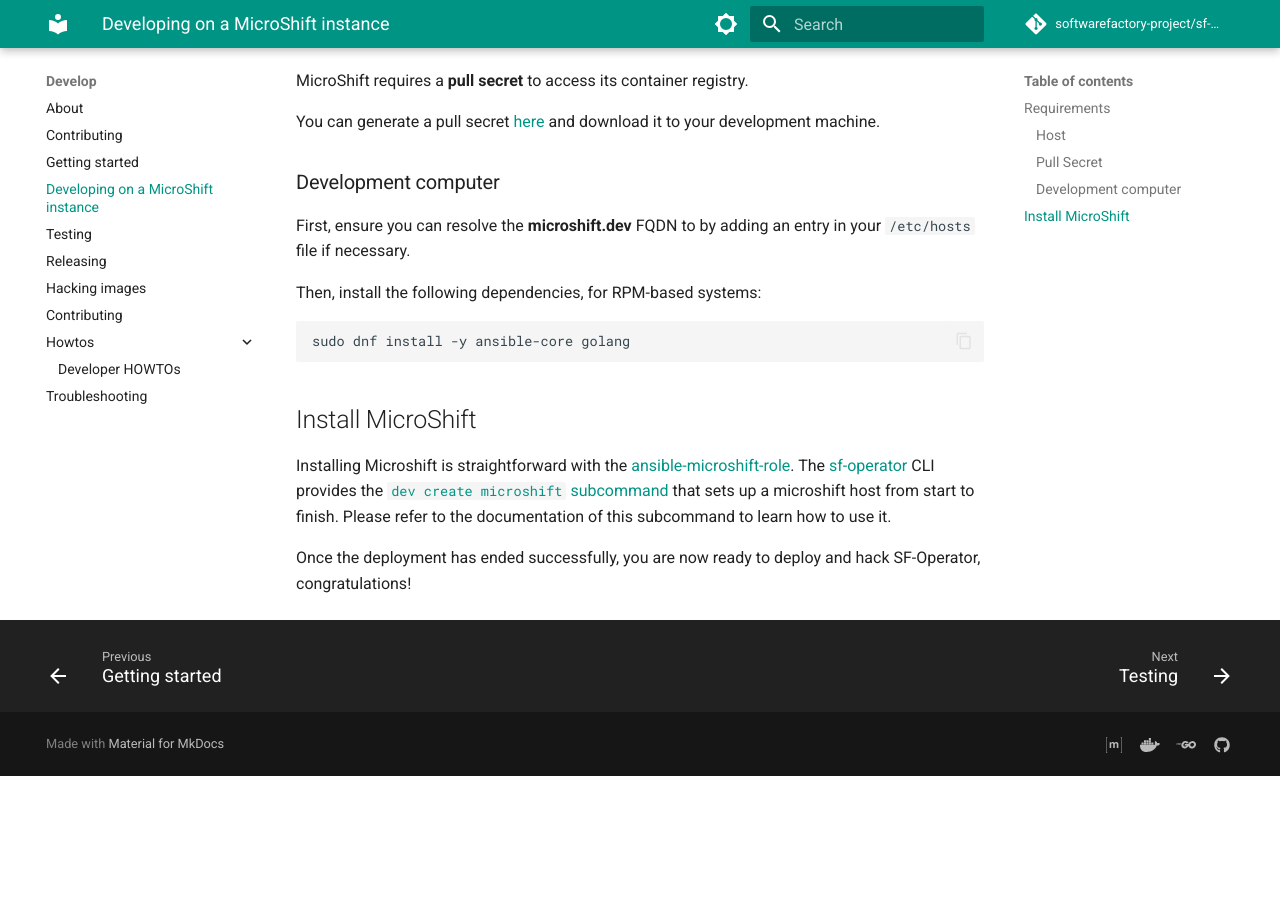
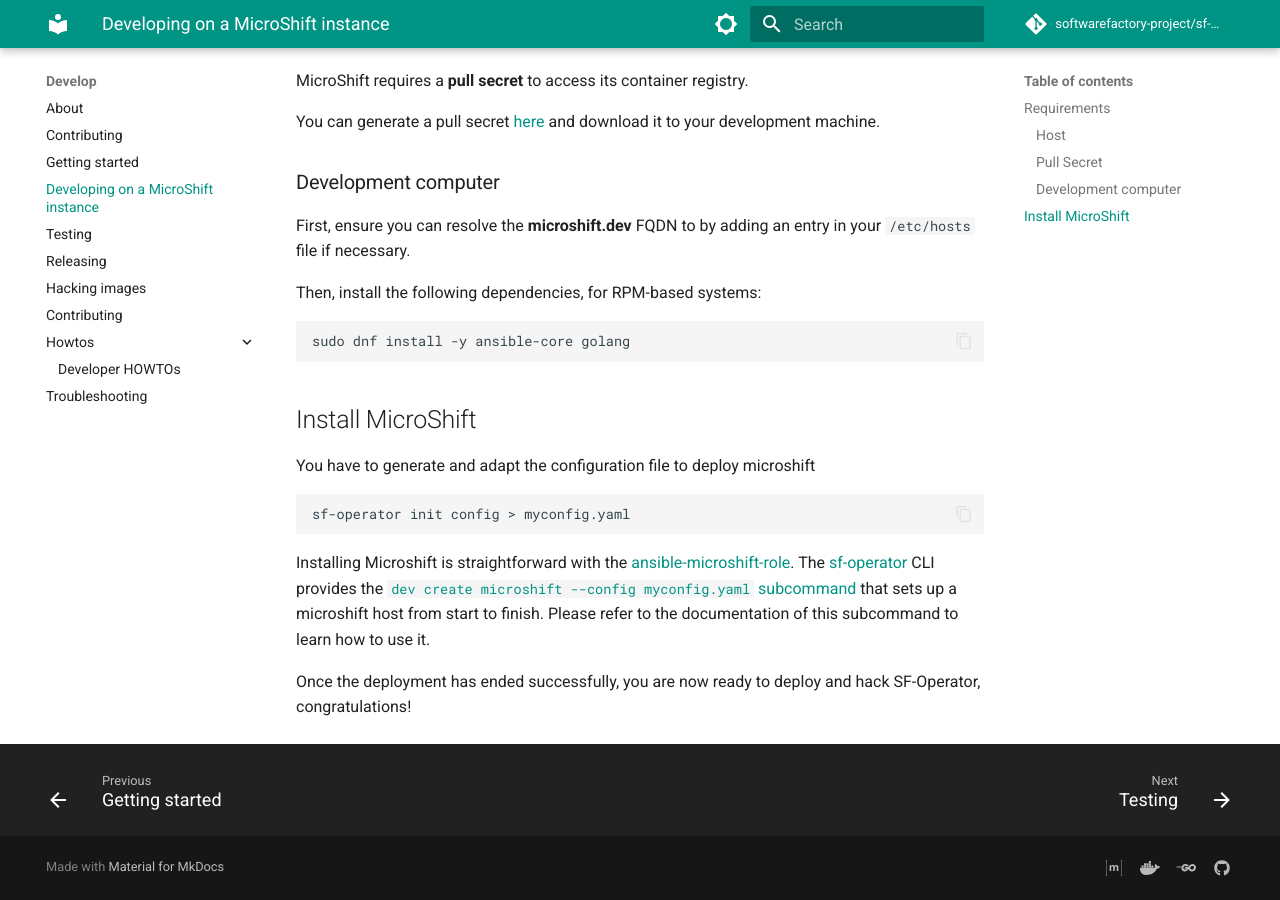
Before and after one commit to softwarefactory-project/sf-operator, an MkDocs documentation site: the page built from doc/developer/microshift.md, in a window 1280 px wide and 900 px high, scrolled down 1438 px. Built offline with MkDocs 1.6.1 and Material for MkDocs 9.7.7, drawn with Linux system fonts in a browser that asks for light colours; comment, search, counter and statistics services are not loaded; before the commit the page ends 2214 px from its top, so only the background shows below that.

Commit message:
microshift.md: Add details to deploy microshift with sf-operator
A config file should be provide for "sf-operator dev create
microshift", this change add explanation to generate the config file
and add the --config option for the cmd in example.

Change-Id: Ia53652143954fc7a15afb3ec5a386fa92b5f7bd2

````diff
--- a/doc/developer/microshift.md
+++ b/doc/developer/microshift.md
@@ -66,7 +66,13 @@
 
 ## Install MicroShift
 
+You have to generate and adapt the configuration file to deploy microshift
+
+```sh
+sf-operator init config > myconfig.yaml
+```
+
 Installing Microshift is straightforward with the [ansible-microshift-role](https://github.com/openstack-k8s-operators/ansible-microshift-role).
-The [sf-operator](./../reference/cli/index.md) CLI provides the [`dev create microshift` subcommand](./../reference/cli/index.md#create-microshift) that sets up a microshift host from start to finish. Please refer to the documentation of this subcommand to learn how to use it.
+The [sf-operator](./../reference/cli/index.md) CLI provides the [`dev create microshift --config myconfig.yaml` subcommand](./../reference/cli/index.md#create-microshift) that sets up a microshift host from start to finish. Please refer to the documentation of this subcommand to learn how to use it.
 
 Once the deployment has ended successfully, you are now ready to deploy and hack SF-Operator, congratulations!
````
Also changed, not shown: 1 other file.
